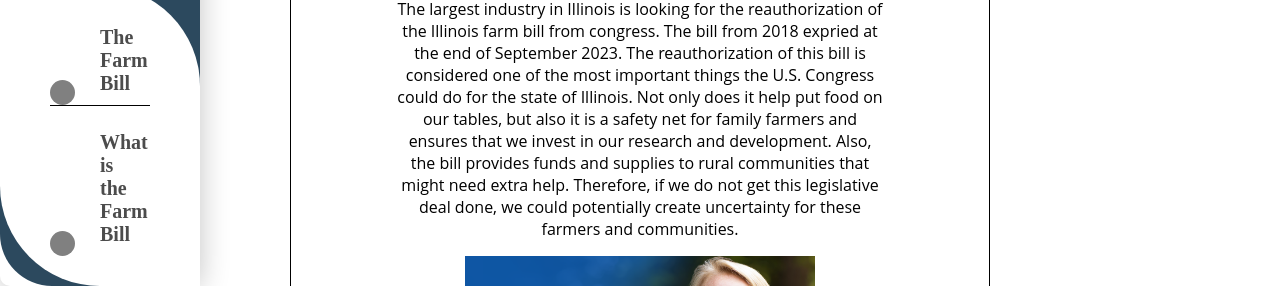
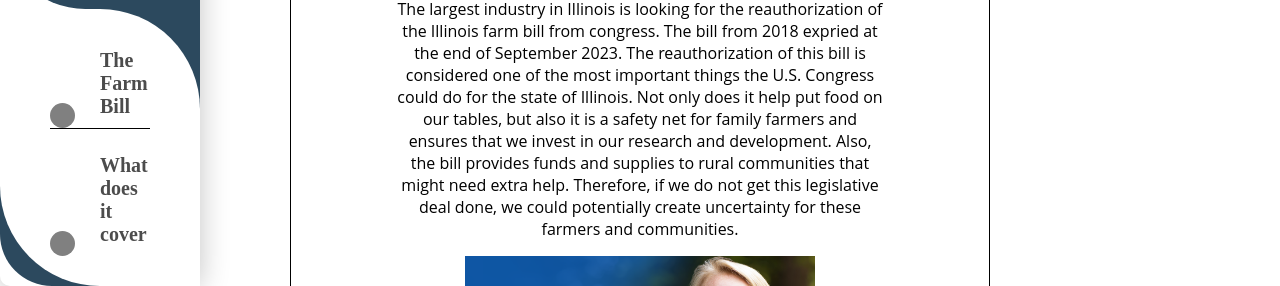
Before and after one commit to IllinoisFarmBill101/IllinoisFarmBill101.github.io, a plain HTML site: page index.html in a window 1280 px wide. Shown: the part 514-800 px from the top of the page. Drawn offline with Linux system fonts and the light colour scheme.

Commit message:
changed toc

```diff
--- a/index.html
+++ b/index.html
@@ -86,7 +86,7 @@
                     <a href="#first">The Farm Bill</a>
                 </li>
                 <li class="toc-list-item">
-                    <a href="#second">What is the Farm Bill</a>
+                    <a href="#second">What does it cover</a>
                 </li>
             </ul>
         </div>
```
